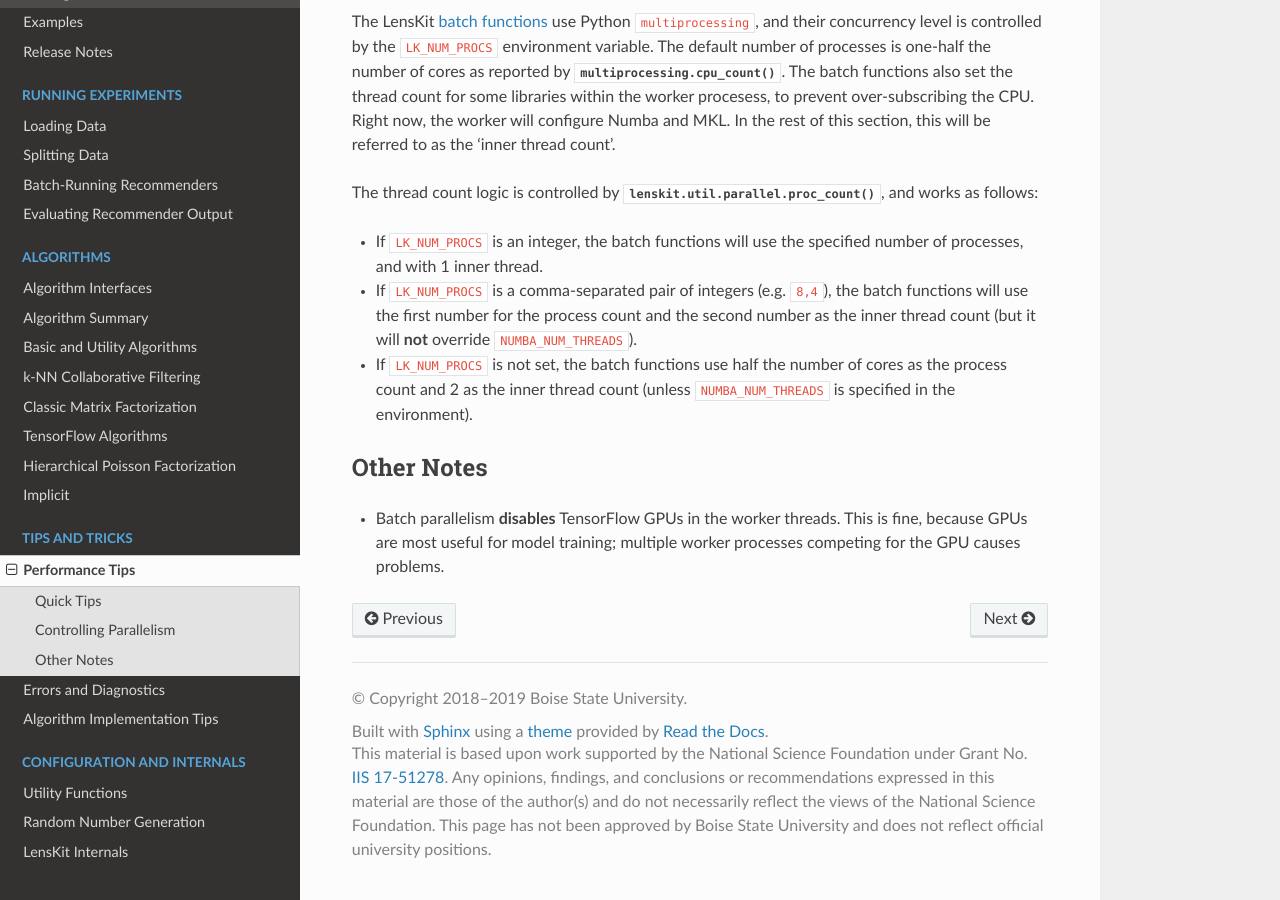
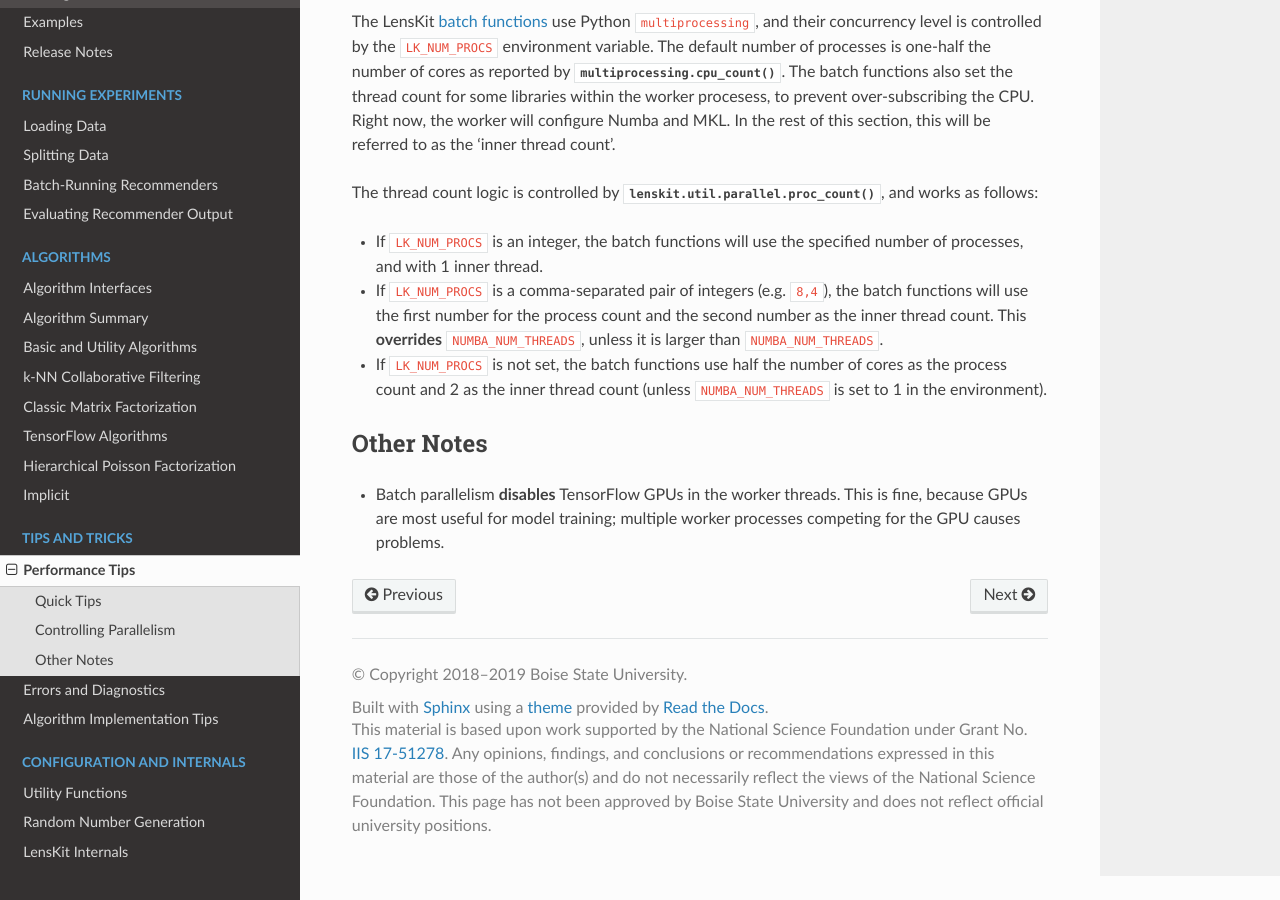
Before and after one commit to lenskit/lkpy, a Sphinx documentation site: the page built from doc/performance.rst, in a window 1280 px wide and 900 px high, scrolled down 944 px. Built offline with Sphinx 7.4.7 and the Read the Docs theme 2.0.0, drawn with Linux system fonts in a browser that asks for light colours.

Commit message:
Fix perf thread docs

```diff
--- a/doc/performance.rst
+++ b/doc/performance.rst
@@ -52,10 +52,11 @@ and works as follows:
   of processes, and with 1 inner thread.
 * If ``LK_NUM_PROCS`` is a comma-separated pair of integers (e.g. ``8,4``), the batch
   functions will use the first number for the process count and the second number as
-  the inner thread count (but it will **not** override ``NUMBA_NUM_THREADS``).
+  the inner thread count.  This **overrides** ``NUMBA_NUM_THREADS``, unless it is larger
+  than ``NUMBA_NUM_THREADS``.
 * If ``LK_NUM_PROCS`` is not set, the batch functions use half the number of cores as
   the process count and 2 as the inner thread count (unless ``NUMBA_NUM_THREADS`` is
-  specified in the environment).
+  set to 1 in the environment).
 
 .. _batch functions: batch.html
 
```
